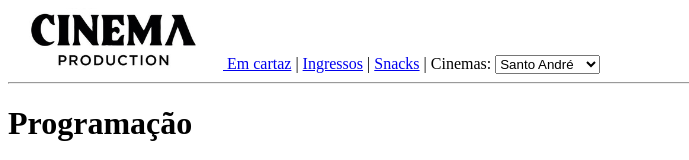
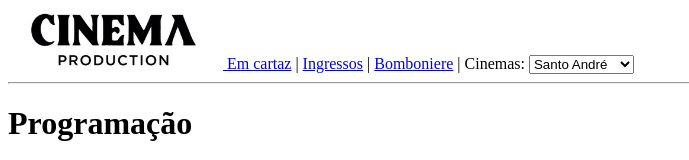
Before and after one commit to jacubavicius/site-cinema, a plain HTML site: page em-cartaz.html in a window 1280 px wide. Shown: the top 160 px of the page, without its empty margins (0-689 px from the left). Drawn offline with Linux system fonts and the light colour scheme; files whose address does not match are found by name.

Commit message:
[STYLE] Mundaça nome snakcs para bomboniere

```diff
--- a/em-cartaz.html
+++ b/em-cartaz.html
@@ -20,7 +20,7 @@
         </a>
         <a href="em-cartaz.html">Em cartaz</a> |
         <a href="ingressos.html">Ingressos</a> |
-        <a href="snacks.html">Snacks</a> |
+        <a href="bomboniere.html">Bomboniere</a> |
         <!-- Falta colocar <form> aqui  -->
         <label for="cinemas">Cinemas:</label>
         <select name="cinemas" id="cinemas">
```
Also changed, not shown: index.html (+1 -1 lines), ingressos.html (+1 -1 lines), Bomboniere.html (renamed from snacks.html).
